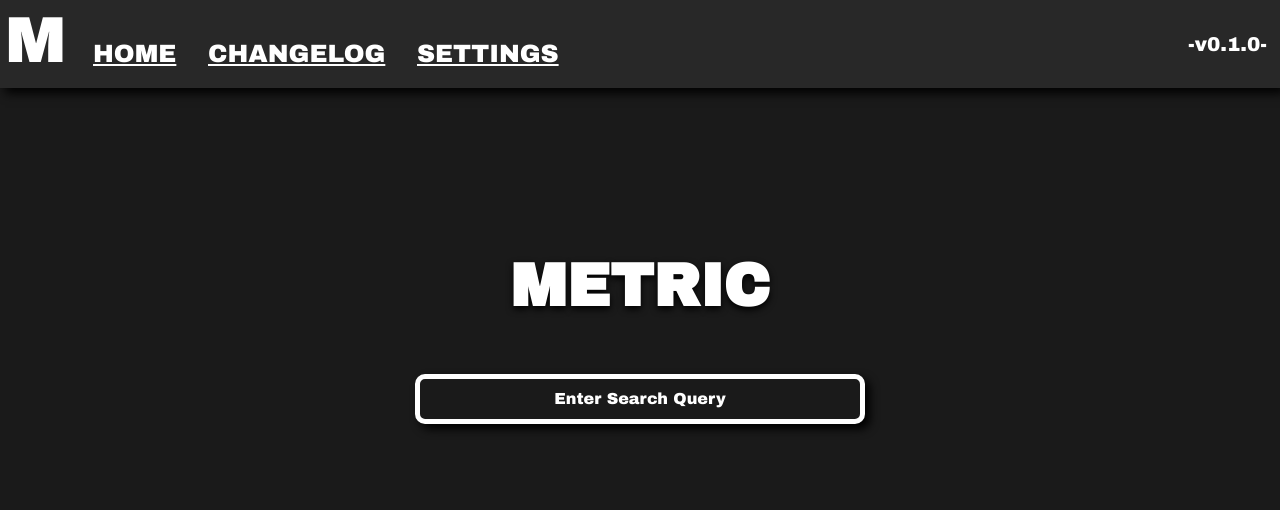
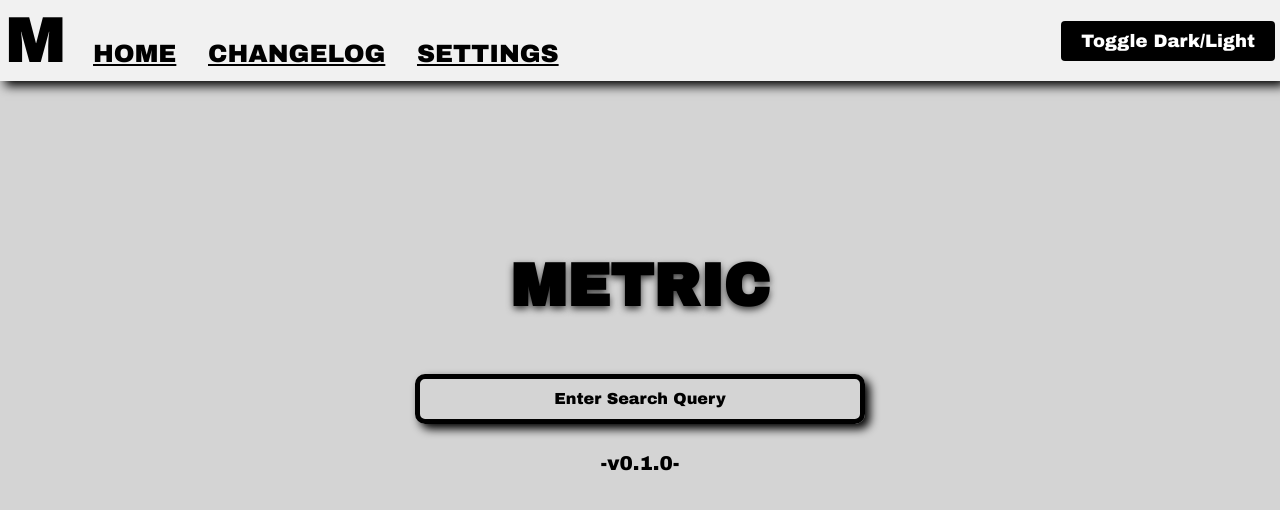
Before and after one commit to RealLogiDev/metric, a plain HTML site: page Static/index.html in a window 1280 px wide. Drawn offline with Linux system fonts and the light colour scheme.

Commit message:
dark and light mode toggler

```diff
--- /dev/null
+++ b/Static/css/main(dark).css
@@ -0,0 +1,140 @@
+.archivo-black-regular {
+    font-family: "Archivo Black", sans-serif;
+    font-weight: 400;
+    font-style: normal;
+  }
+
+
+body {
+    display: flex;
+    justify-content: center;
+    align-items: center;
+    align-content: center;
+    flex-direction: column;
+    background-color: rgb(26, 26, 26);
+    flex: 1;
+    padding: 200px;
+
+}
+
+.header {
+    font-size: 30px;
+    color: rgb(255, 255, 255);
+    text-shadow:0px 3px 7px #000000;
+    font-family: "Archivo Black", sans-serif;
+    font-weight: 400;
+    font-style: normal;
+    padding: 5px;
+
+}
+
+.navbar {
+    background-color: #282828;
+    box-shadow: 5px 5px 10px #000000;
+    height: auto;
+    position: fixed;
+    top: 0;
+    left: 0;
+    right: 0;
+    display: flex;
+    flex-direction: row;
+    justify-content: space-between;
+    padding: 5px;
+
+}
+
+.navbar a {
+    padding: 10px 5px 10px 5px;
+}
+
+.navbar M {
+    align-self: center;
+    font-size: 65px;
+    color: rgb(255, 255, 255);
+    font-family: "Archivo Black", sans-serif;
+    font-weight: 400;
+    font-style: normal;
+  }
+
+
+
+a {
+    font-size: 25px;
+    padding: 8px;
+    padding-right: 8px;
+    color: rgb(255, 255, 255);
+    font-family: "Archivo Black", sans-serif;
+    font-weight: 400;
+    font-style: normal;
+
+}
+
+p {
+    font-size: 20px;
+    padding: 8px;
+    padding-right: 8px;
+    color: rgb(255, 255, 255);
+    font-family: "Archivo Black", sans-serif;
+    font-weight: 400;
+    font-style: normal;
+
+}
+
+form input {
+    background: none;
+    box-shadow: 5px 5px 10px #000000;
+    padding: 0px 20px;
+    height: 40px;
+    color: var(--text-color);
+    outline: none;
+    width: 400px;
+    margin-top: 10px;
+    border-radius: 10px;
+    color: #ffffff;
+    border: 5px solid  rgb(255, 255, 255);
+    transition-duration: 1s;
+}
+
+form input:focus {
+    border-color: rgb(255, 255, 255);
+    border-radius: 50px;
+}
+
+::placeholder {
+    font-size: 16px;
+    padding: 8px;
+    color: rgb(255, 255, 255);
+    font-family: "Archivo Black", sans-serif;
+    font-weight: 400;
+    font-style: normal;
+    text-align: center;
+
+
+}
+
+#modeToggle {
+    background-color: #ffffff;
+    border: none; /* No border */
+    color: rgb(0, 0, 0); /* White text */
+    padding: 10px 20px; /* Padding around text */
+    text-align: center; /* Center text */
+    text-decoration: none; /* No underlining */
+    display: inline-block; /* Display as inline block */
+    font-size: 16px; /* Font size */
+    cursor: pointer; /* Cursor pointer */
+    border-radius: 4px; /* Rounded corners */
+    transition: background-color 0.3s; /* Smooth color transition on hover */
+        align-self: center;
+    font-size: 18px;
+    color: rgb(0, 0, 0);
+    font-family: "Archivo Black", sans-serif;
+    font-weight: 400;
+    font-style: normal;
+}
+
+/* Hover effect */
+#modeToggle:hover {
+    background-color: #000000; /* Darker green on hover */
+    color: rgb(255, 255, 255);
+    color: rgb(255, 255, 255); /* White text */
+}
--- a/Static/css/index.css
+++ b/Static/css/main(light).css
@@ -11,7 +11,7 @@ body {
     align-items: center;
     align-content: center;
     flex-direction: column;
-    background-color: rgb(26, 26, 26);
+    background-color: rgb(212, 212, 212);
     flex: 1;
     padding: 200px;
 
@@ -19,8 +19,8 @@ body {
 
 .header {
     font-size: 30px;
-    color: rgb(255, 255, 255);
-    text-shadow:0px 3px 7px #000000;
+    color: rgb(0, 0, 0);
+    text-shadow:0px 3px 7px #3d3d3d;
     font-family: "Archivo Black", sans-serif;
     font-weight: 400;
     font-style: normal;
@@ -29,7 +29,7 @@ body {
 }
 
 .navbar {
-    background-color: #282828;
+    background-color: #f1f1f1;
     box-shadow: 5px 5px 10px #000000;
     height: auto;
     position: fixed;
@@ -50,7 +50,7 @@ body {
 .navbar M {
     align-self: center;
     font-size: 65px;
-    color: rgb(255, 255, 255);
+    color: rgb(0, 0, 0);
     font-family: "Archivo Black", sans-serif;
     font-weight: 400;
     font-style: normal;
@@ -62,7 +62,7 @@ a {
     font-size: 25px;
     padding: 8px;
     padding-right: 8px;
-    color: rgb(255, 255, 255);
+    color: rgb(0, 0, 0);
     font-family: "Archivo Black", sans-serif;
     font-weight: 400;
     font-style: normal;
@@ -73,7 +73,7 @@ p {
     font-size: 20px;
     padding: 8px;
     padding-right: 8px;
-    color: rgb(255, 255, 255);
+    color: rgb(0, 0, 0);
     font-family: "Archivo Black", sans-serif;
     font-weight: 400;
     font-style: normal;
@@ -90,20 +90,20 @@ form input {
     width: 400px;
     margin-top: 10px;
     border-radius: 10px;
-    color: #ffffff;
-    border: 5px solid  rgb(255, 255, 255);
+    color: #000000;
+    border: 5px solid  rgb(0, 0, 0);
     transition-duration: 1s;
 }
 
 form input:focus {
-    border-color: rgb(255, 255, 255);
+    border-color: rgb(0, 0, 0);
     border-radius: 50px;
 }
 
 ::placeholder {
     font-size: 16px;
     padding: 8px;
-    color: rgb(255, 255, 255);
+    color: rgb(0, 0, 0);
     font-family: "Archivo Black", sans-serif;
     font-weight: 400;
     font-style: normal;
@@ -111,3 +111,30 @@ form input:focus {
 
 
 }
+
+#modeToggle {
+    background-color: #000000;
+    border: none; /* No border */
+    color: rgb(255, 255, 255); /* White text */
+    padding: 10px 20px; /* Padding around text */
+    text-align: center; /* Center text */
+    text-decoration: none; /* No underlining */
+    display: inline-block; /* Display as inline block */
+    font-size: 16px; /* Font size */
+    cursor: pointer; /* Cursor pointer */
+    border-radius: 4px; /* Rounded corners */
+    transition: background-color 0.3s; /* Smooth color transition on hover */
+        align-self: center;
+    font-size: 18px;
+    color: rgb(255, 255, 255);
+    font-family: "Archivo Black", sans-serif;
+    font-weight: 400;
+    font-style: normal;
+}
+
+/* Hover effect */
+#modeToggle:hover {
+    background-color: #ffffff; /* Darker green on hover */
+    color: rgb(0, 0, 0);
+    color: rgb(0, 0, 0); /* White text */
+}
--- a/Static/index.html
+++ b/Static/index.html
@@ -3,7 +3,7 @@
 <head>
     <title>Metric | Home</title>
     <link rel="icon" type="image/x-icon" href="images/bum.png">
-    <link rel="stylesheet" href="css/index.css">
+    <link id="stylesheet" rel="stylesheet" href="css/main(dark).css">
     <link href="https://fonts.googleapis.com/css2?family=Archivo+Black&display=swap" rel="stylesheet">
     <meta name="viewport" content="width=device-width, initial-scale=1">
 
@@ -16,7 +16,11 @@
             <a href="changelog.html">CHANGELOG</a>
             <a href="settings.html">SETTINGS</a>
         </div>
-        <p>-v0.1.0-</p>
+
+        <button id="modeToggle">Toggle Dark/Light</button>
+
+
+
 
       </div>
     <div class="content">
@@ -29,5 +33,62 @@
             <div class="links">
         </form>
     </center>
+    <script>
+        var darkModeEnabled = false;
+
+        // Function to set cookie
+        function setCookie(name, value, days) {
+            var expires = "";
+            if (days) {
+                var date = new Date();
+                date.setTime(date.getTime() + (days * 24 * 60 * 60 * 1000));
+                expires = "; expires=" + date.toUTCString();
+            }
+            document.cookie = name + "=" + (value || "") + expires + "; path=/";
+        }
+
+        // Function to get cookie
+        function getCookie(name) {
+            var nameEQ = name + "=";
+            var ca = document.cookie.split(';');
+            for (var i = 0; i < ca.length; i++) {
+                var c = ca[i];
+                while (c.charAt(0) == ' ') c = c.substring(1, c.length);
+                if (c.indexOf(nameEQ) == 0) return c.substring(nameEQ.length, c.length);
+            }
+            return null;
+        }
+
+        // Check for saved mode preference in cookies
+        window.onload = function() {
+            var mode = getCookie("mode");
+            if (mode === "dark") {
+                darkModeEnabled = true;
+                toggleMode();
+            } else {
+                darkModeEnabled = false;
+                toggleMode();
+            }
+        };
+
+        // Toggle mode and save preference in cookie
+        document.getElementById("modeToggle").addEventListener("click", function() {
+            darkModeEnabled = !darkModeEnabled;
+            toggleMode();
+            setCookie("mode", darkModeEnabled ? "dark" : "light", 365);
+        });
+
+        function toggleMode() {
+            if (darkModeEnabled) {
+                document.getElementById("stylesheet").href = "css/main(dark).css";
+            } else {
+                document.getElementById("stylesheet").href = "css/main(light).css";
+            }
+        }
+    </script>
+            <p>-v0.1.0-</p>
 </body>
 </html>
+
+</body>
+</html>
```
Also changed, not shown: Static/settings.html (+1 -1 lines).
